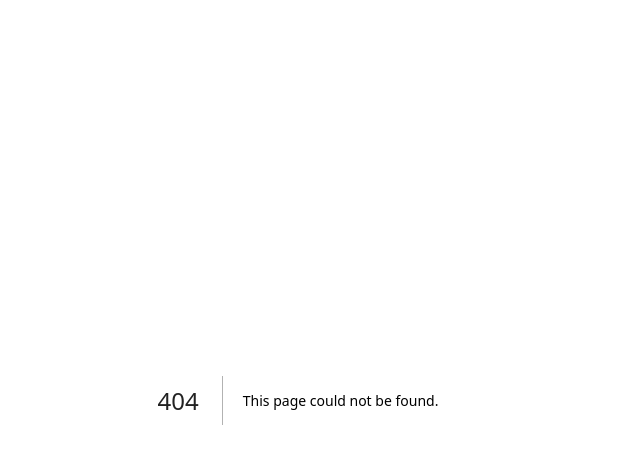
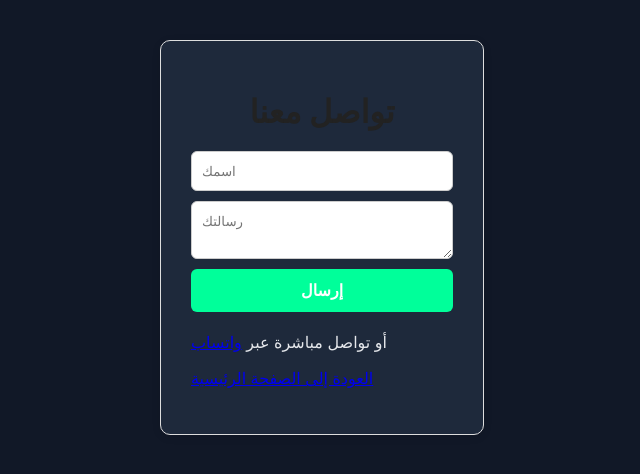
Before and after one commit to Tarboobot2888/tarboo_deobfuscate, a Next.js app: page /Contact in a window 1280 px wide. Before the commit this address had no page. Shown: the top 474 px of the page, without its empty margins (342-982 px from the left). Built offline with nearby package versions, Linux system fonts and the light colour scheme.

Commit message:
🔧 Resolved merge conflicts and applied final changes

```diff
--- /dev/null
+++ b/pages/Contact.tsx
@@ -0,0 +1,23 @@
+import Link from 'next/link'
+
+export default function Contact() {
+  return (
+    <main className="container">
+      <h1>تواصل معنا</h1>
+      <form className="contact-form">
+        <input type="text" placeholder="اسمك" required />
+        <textarea placeholder="رسالتك" required />
+        <button type="submit">إرسال</button>
+      </form>
+      <p>
+        أو تواصل مباشرة عبر{' '}
+        <a href="https://wa.me/" target="_blank" rel="noopener noreferrer">
+          واتساب
+        </a>
+      </p>
+      <p>
+        <Link href="/">العودة إلى الصفحة الرئيسية</Link>
+      </p>
+    </main>
+  )
+}
--- a/styles/globals.css
+++ b/styles/globals.css
@@ -180,6 +180,25 @@ button:hover:not(:disabled) {
   opacity: 0.8;
 }
 
+.diff-view {
+  margin-top: 20px;
+}
+
+.contact-form {
+  display: flex;
+  flex-direction: column;
+  gap: 10px;
+  margin-bottom: 20px;
+}
+
+.contact-form input,
+.contact-form textarea {
+  padding: 10px;
+  border-radius: 6px;
+  border: 1px solid #ccc;
+  font-family: "JetBrains Mono", monospace;
+}
+
 .start-page {
   display: flex;
   justify-content: center;
```
Also changed, not shown: package.json (+6 -2 lines), pages/Blog.tsx (added, +16 -0 lines), pages/Docs.tsx (added, +18 -0 lines), pages/Landing.tsx (added, +23 -0 lines), pages/index.tsx (+1 -21 lines), pages/workspace.tsx (+63 -6 lines), 1 other file (tests, documents, lock files or other folders).
